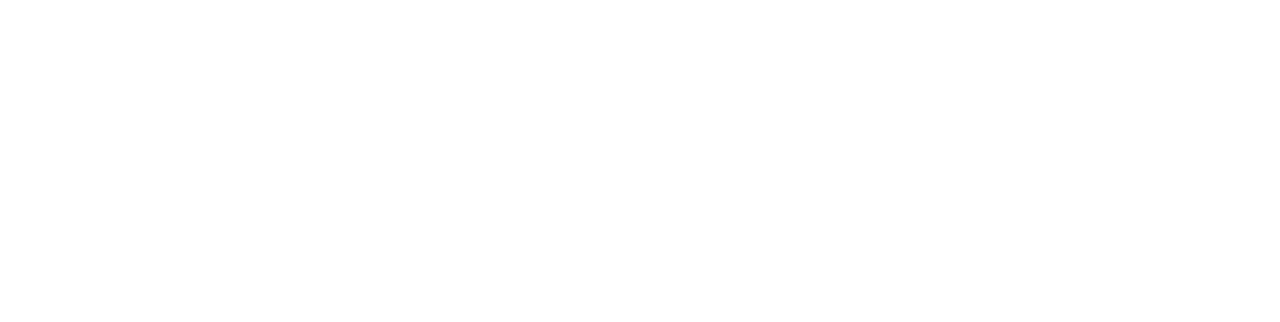
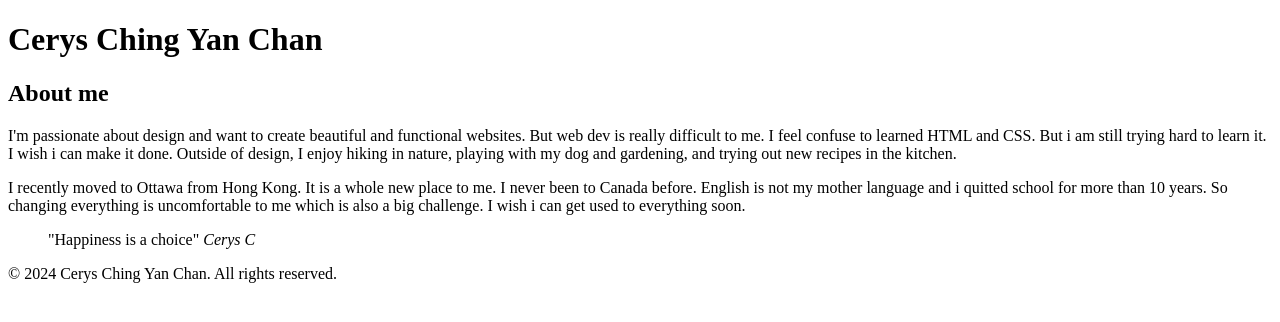
Before and after one commit to chan0588/chan0588.github.io, a plain HTML site: page html-assignment/index.html in a window 1280 px wide. Drawn offline with Linux system fonts and the light colour scheme.

Commit message:
update index.html

```diff
--- a/html-assignment/index.html
+++ b/html-assignment/index.html
@@ -6,6 +6,21 @@
     <title>HTML Assignment chan0588@algonquinlive.com</title>
 </head>
 <body>
+    <header>
+        <h1>Cerys Ching Yan Chan</h1>
+    </header>
+    <article>
+        <h2>About me</h2>
+        <p>I'm passionate about design and want to create beautiful and functional websites. But web dev is really difficult to me. I feel confuse to learned HTML and CSS. But i am still trying hard to learn it. I wish i can make it done. Outside of design, I enjoy hiking in nature, playing with my dog and gardening, and trying out new recipes in the kitchen.</p>
+        <p>I recently moved to Ottawa from Hong Kong. It is a whole new place to me. I never been to Canada before. English is not my mother language and i quitted school for more than 10 years. So changing everything is uncomfortable to me which is also a big challenge. I wish i can get used to everything soon. </p>
 
+        <blockquote>"Happiness is a choice"
+            <cite>Cerys C</cite>
+        </blockquote>
+    </article>
+
+    <footer>
+        <p>&copy; 2024 Cerys Ching Yan Chan. All rights reserved.</p>
+    </footer>
 </body>
 </html>
```
